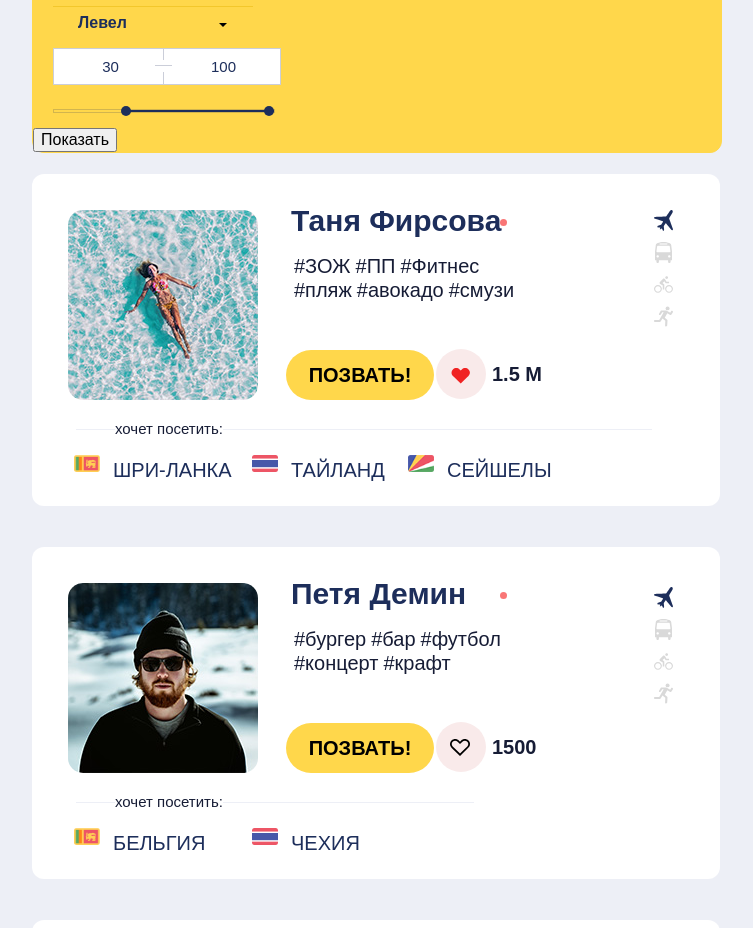
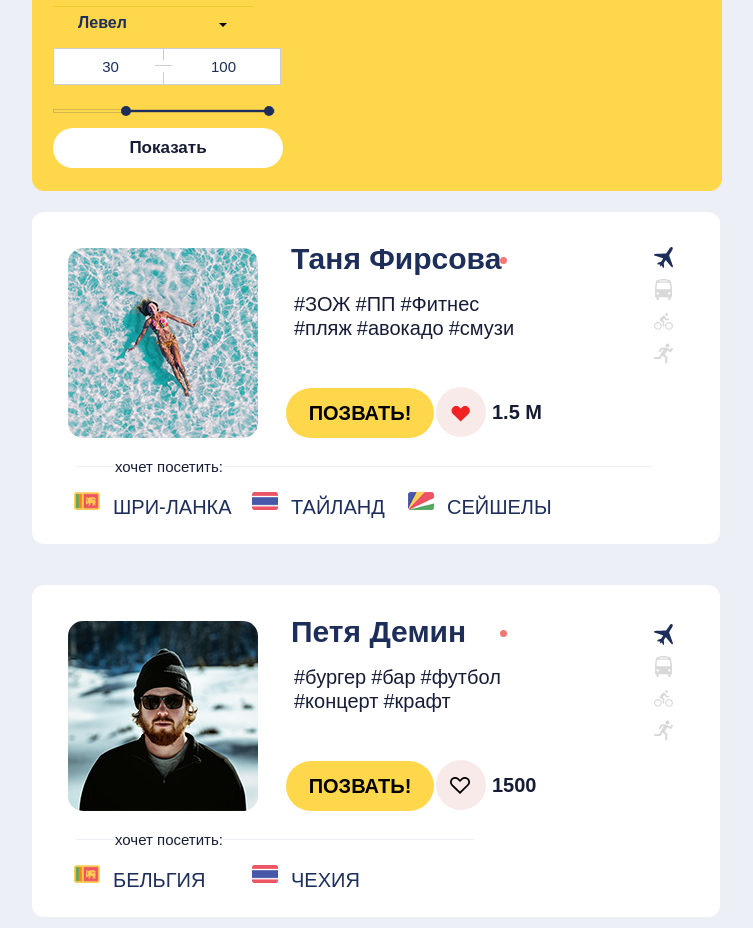
Before and after one commit to Pikul86/827003-pognali-19, a website: page source/catalog.html in a window 1280 px wide. Shown: the part 940-1868 px from the top of the page, without its empty margins (264-1017 px from the left). Drawn offline with nearby package versions, Linux system fonts and the light colour scheme; files that its build step writes are made by us from their sources.

Commit message:
Доделал кнопку в форме поиска catalog

```diff
--- a/source/less/catalog/best-companion.less
+++ b/source/less/catalog/best-companion.less
@@ -201,3 +201,17 @@
     right: -21px;
   }
 }
+
+.best-companion-button {
+  width: 230px;
+  height: 40px;
+  background-color: #ffffff;
+  border: transparent;
+  border-radius: 25px;
+  margin-left: 20px;
+  margin-bottom: 22px;
+  color: #161c35;
+  font-size: 17px;
+  line-height: 30px;
+  font-weight: bold;
+}
```
